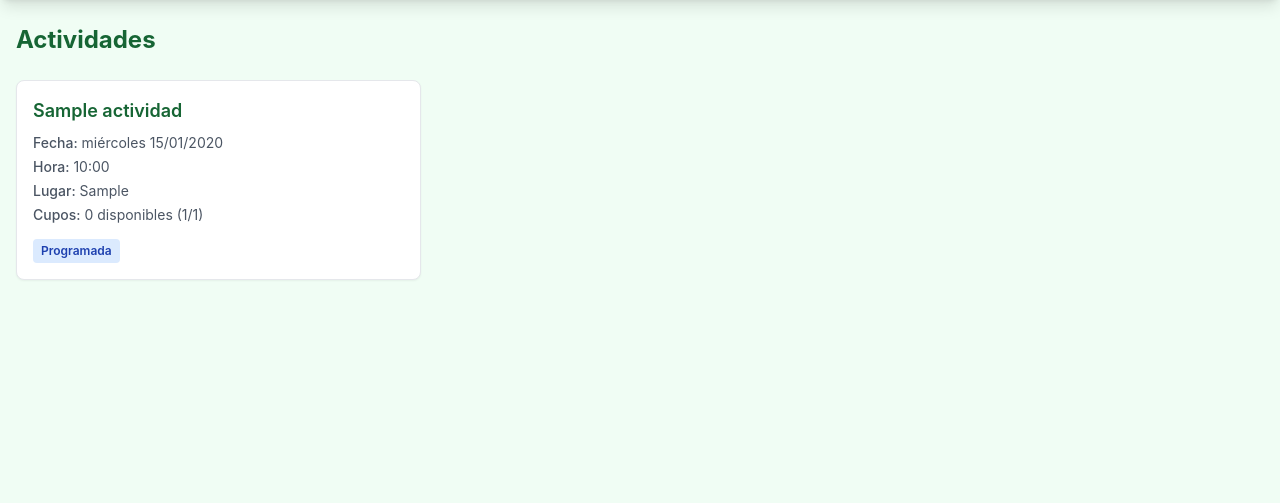
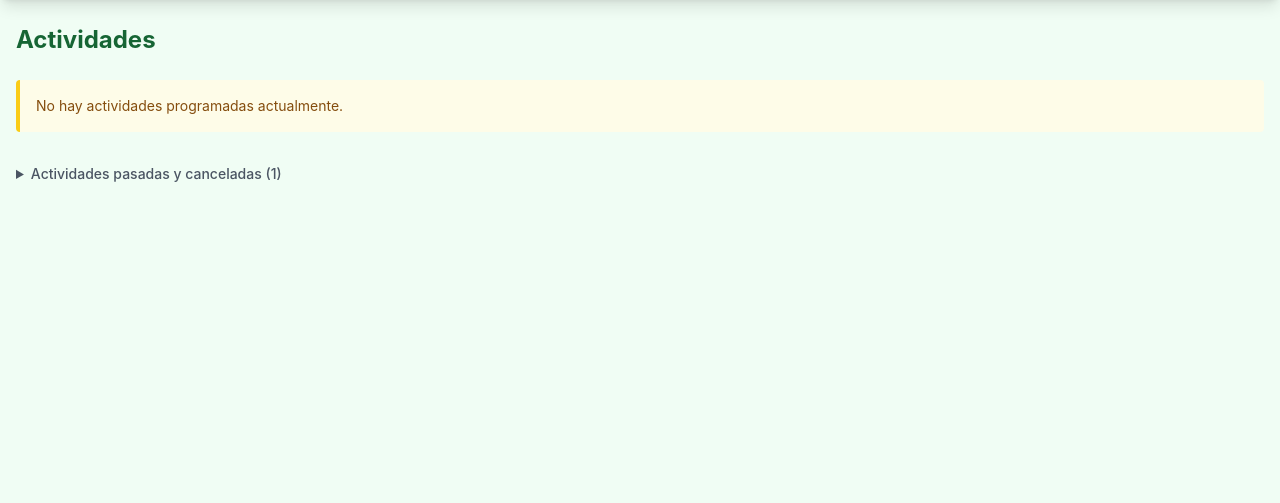
Before and after one commit to josemorahj/huerta-cea, a Django app: page /activities/ in a window 1280 px wide. Shown: the part 52-555 px from the top of the page. Run offline with Django 5.2, Linux system fonts and the light colour scheme; tables that the repository leaves empty hold one stand-in row (values such as "Sample post"); parts of the project's set-up code (start-up, migrations or seed data) failed here and were passed over; some libraries are stand-ins or nearby versions.

Commit message:
fix(activities): criterio combinado estado+fecha para inscripcion, renombrar seccion pasadas y canceladas

```diff
--- a/activities/views.py
+++ b/activities/views.py
@@ -11,16 +11,21 @@ from .forms import ActividadForm
 
 def list_view(request):
     """
-    Muestra todas las actividades inscribibles (RF-04, RF-05).
-    El criterio para inscripcion es el ESTADO (PROGRAMADA o EN_CURSO), no la fecha.
-    Las actividades FINALIZADA o CANCELADA van a la seccion pasadas.
+    Muestra todas las actividades (RF-04, RF-05).
+    Criterio de inscripcion combinado:
+    - EN_CURSO: siempre inscribible, sin importar fecha.
+    - PROGRAMADA: inscribible solo si la fecha es hoy o futura.
+    - FINALIZADA, CANCELADA, o PROGRAMADA con fecha pasada: van a "pasadas y canceladas".
     """
+    from django.db.models import Q
+    ahora = timezone.now()
+
     actividades_programadas = Actividad.objects.filter(
-        estado__in=['PROGRAMADA', 'EN_CURSO'],
+        Q(estado='EN_CURSO') | Q(estado='PROGRAMADA', fecha__gte=ahora.date()),
     ).order_by('fecha', 'hora')
 
     actividades_pasadas = Actividad.objects.filter(
-        estado__in=['FINALIZADA', 'CANCELADA'],
+        Q(estado__in=['FINALIZADA', 'CANCELADA']) | Q(estado='PROGRAMADA', fecha__lt=ahora.date()),
     ).order_by('-fecha', 'hora')
 
     context = {
--- a/templates/activities/list.html
+++ b/templates/activities/list.html
@@ -61,7 +61,7 @@
 {% if actividades_pasadas %}
 <details class="mt-8">
     <summary class="cursor-pointer text-sm font-medium text-gray-600 hover:text-green-700 transition">
-        Actividades pasadas ({{ actividades_pasadas|length }})
+        Actividades pasadas y canceladas ({{ actividades_pasadas|length }})
     </summary>
     <div class="mt-3 grid gap-3 md:grid-cols-2 lg:grid-cols-3">
         {% for actividad in actividades_pasadas %}
```
